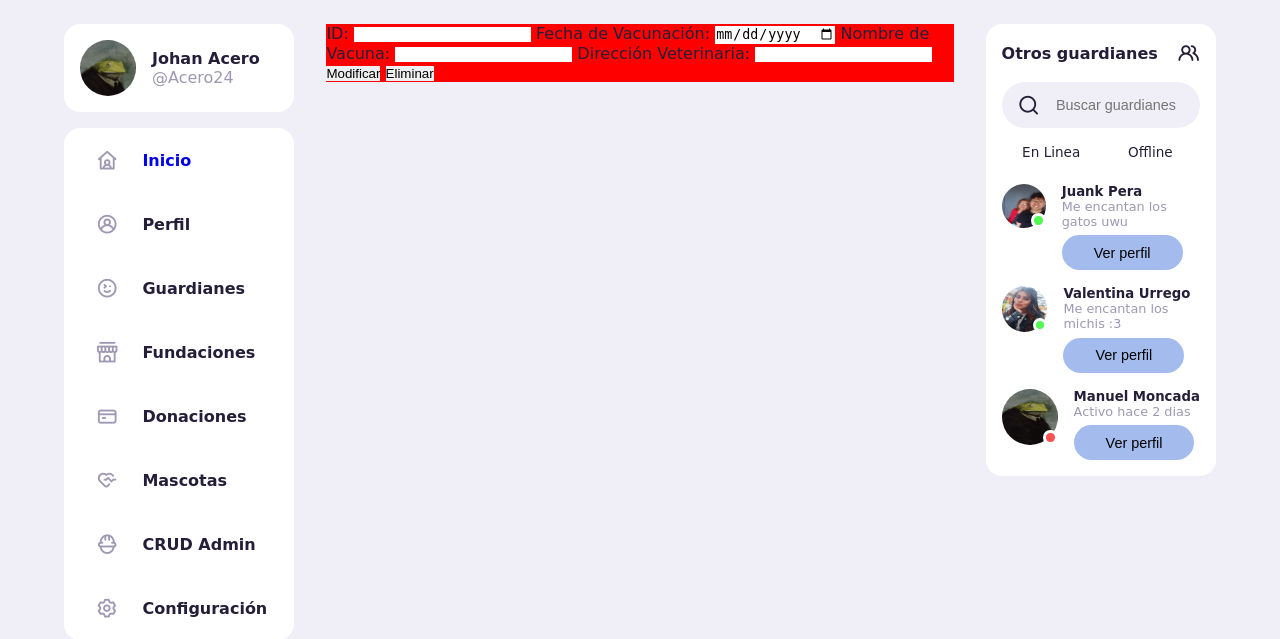
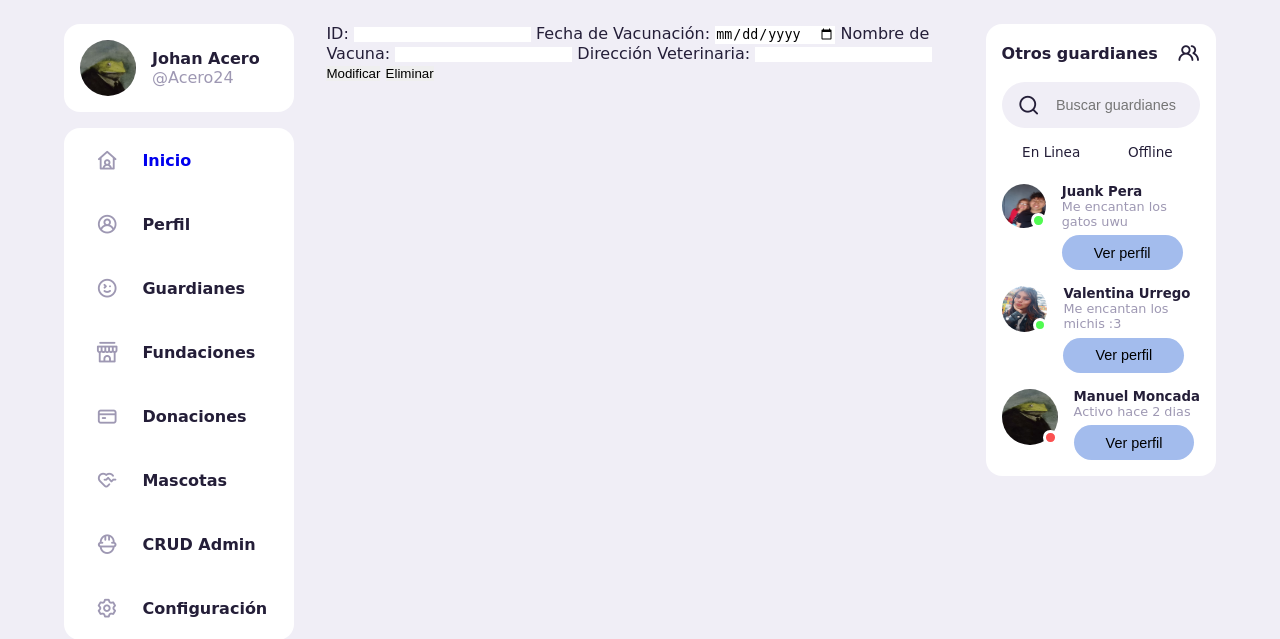
Before and after one commit to iJohanAcero/petsconnectMVC, a PHP site: page /Views/crud_admin.php in a window 1280 px wide. Shown: the part 62-701 px from the top of the page. Run offline with PHP 8.4, Linux system fonts and the light colour scheme; some web fonts are replaced.

Commit message:
No hice nada.

```diff
--- a/Public/css/style.css
+++ b/Public/css/style.css
@@ -113,10 +113,6 @@ body {
     overflow-x:hidden; /*Cuando sobrepase el eje X, se corta, para que no aparezca el scroll inferior*/
 }
 
-
-.formulario {
-    background-color: red;
-}
 
 /*ESTILOS GENERALES*/
 
```
